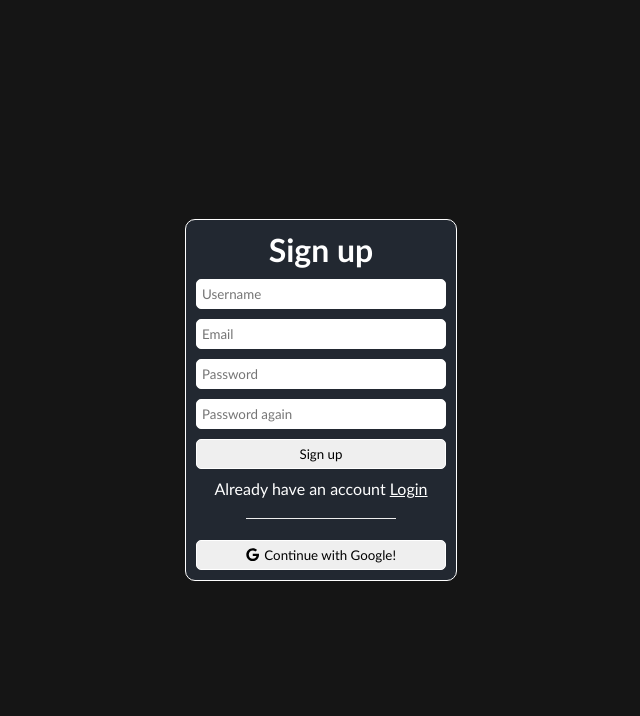
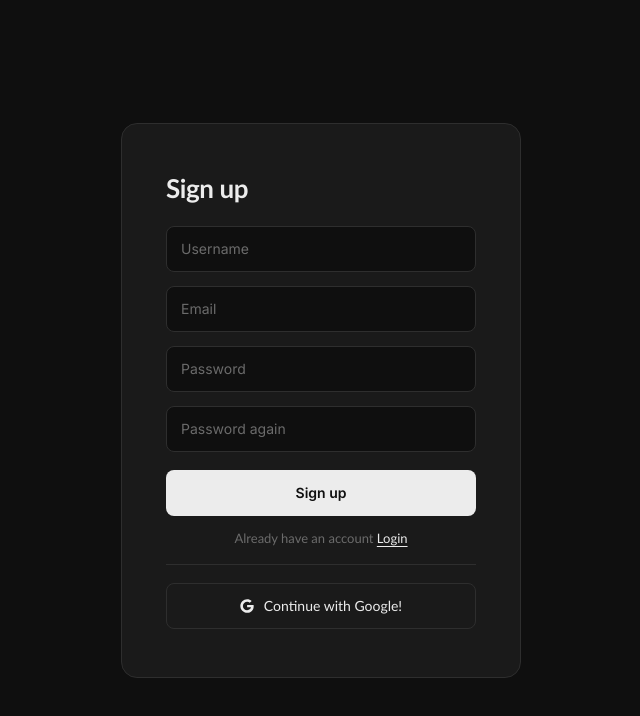
Before and after one commit to Laci5555/2026-Vizsgaremek-Frontend, a React (Vite) app: page /signup in a window 1280 px wide. Shown: the top 716 px of the page, without its empty margins (319-959 px from the left). Built offline with nearby package versions, Linux system fonts and the light colour scheme; no server answers.

Commit message:
login&signup_design

```diff
--- a/src/components/Login.css
+++ b/src/components/Login.css
@@ -1,52 +1,157 @@
-.login{
-    display: flex; align-items: center; justify-content: center;
-    width: 100vw; height: 100vh;
-    flex-direction: column;
+@import url('https://fonts.googleapis.com/css2?family=Inter:wght@400;500;600&display=swap');
+
+:root {
+  --bg:           #0f0f0f;
+  --surface:      #1a1a1a;
+  --border:       #2e2e2e;
+  --border-focus: #555;
+  --text:         #ececec;
+  --muted:        #6b6b6b;
+  --danger:       #ef4444;
 }
 
-.loginForm{
-    display: flex; flex-direction: column; gap: 10px;
-    align-items: center;
-    padding: 10px;
-    background-color: #222831;
-    border: 1px solid white; border-radius: 10px;
+/* ── Page ── */
+.login {
+  display: flex;
+  align-items: center;
+  justify-content: center;
+  width: 100vw;
+  height: 100vh;
+  flex-direction: column;
+  background: var(--bg);
+  font-family: 'Inter', sans-serif;
 }
 
-.loginForm input{
-    width: 250px;
-    height: 30px;
+/* ── Card ── */
+.loginForm {
+  display: flex;
+  flex-direction: column;
+  gap: 14px;
+  align-items: stretch;
+  width: 400px;
+  padding: 48px 44px;
+  background: var(--surface);
+  border: 1px solid var(--border);
+  border-radius: 16px;
+  animation: fadeUp 0.4s cubic-bezier(0.22, 1, 0.36, 1) both;
 }
 
-.loginForm input, .loginGoogle{
-    border-radius: 5px;
-    padding: 5px;
-    border: 1px solid white;
+@keyframes fadeUp {
+  from { opacity: 0; transform: translateY(14px); }
+  to   { opacity: 1; transform: translateY(0); }
 }
 
-
-.loginEmail{
-    width: 175px;
+/* ── Title ── */
+.loginForm h1 {
+  font-size: 26px;
+  font-weight: 600;
+  color: var(--text);
+  margin: 0 0 8px;
+  letter-spacing: -0.4px;
 }
 
-.separator{
-    margin: 10px 0px;
-    height: 2px; color: white;
-    width: 60%;
+/* ── Inputs ── */
+.loginForm input[type="email"],
+.loginForm input[type="password"] {
+  width: 100%;
+  height: 46px;
+  padding: 0 14px;
+  background: var(--bg);
+  border: 1px solid var(--border);
+  border-radius: 8px;
+  color: var(--text);
+  font-family: 'Inter', sans-serif;
+  font-size: 14px;
+  outline: none;
+  transition: border-color 0.15s;
+  box-sizing: border-box;
 }
 
-.loginGoogle{
-    display: flex; align-items: center; justify-content: center;
-    gap: 5px;
-    height: 30px;
-    width: 250px;
+.loginForm input[type="email"]:focus,
+.loginForm input[type="password"]:focus {
+  border-color: var(--border-focus);
 }
 
-.login .signupB{
-    color: white;
-    text-decoration: underline;
+.loginForm input::placeholder {
+  color: #6b6b6b;
 }
 
-.login .signupB:hover{
-    color: red;
-    cursor: pointer;
+/* ── Login button ── */
+.loginEmail {
+  width: 100%;
+  height: 46px;
+  margin-top: 4px;
+  background: var(--text);
+  border: none;
+  border-radius: 8px;
+  color: #0f0f0f;
+  font-family: 'Inter', sans-serif;
+  font-size: 14px;
+  font-weight: 600;
+  cursor: pointer;
+  transition: opacity 0.15s;
 }
+
+.loginEmail:hover  { opacity: 0.85; }
+.loginEmail:active { opacity: 1; }
+
+/* ── Signup text ── */
+.login span > p {
+  font-size: 13px;
+  color: var(--muted);
+  margin: 0;
+}
+
+.login .signupB {
+  color: var(--text);
+  text-decoration: underline;
+  text-underline-offset: 3px;
+  cursor: pointer;
+  transition: color 0.15s;
+}
+
+.login .signupB:hover { color: var(--danger); }
+
+/* ── Divider ── */
+.login .separator {
+    display: block;
+    border: none;
+    border-top: 1px solid var(--border);
+    margin: 4px 0;
+    width: 100%;
+}
+
+/* ── Google button ── */
+.loginGoogle {
+  display: flex;
+  align-items: center;
+  justify-content: center;
+  gap: 10px;
+  height: 46px;
+  width: 100%;
+  background: transparent;
+  border: 1px solid var(--border);
+  border-radius: 8px;
+  color: var(--text);
+  font-family: 'Inter', sans-serif;
+  font-size: 14px;
+  font-weight: 500;
+  cursor: pointer;
+  transition: border-color 0.15s, background 0.15s;
+  padding: 0;
+}
+
+.loginGoogle p { margin: 0; }
+
+.loginGoogle:hover {
+  border-color: var(--border-focus);
+  background: rgba(255, 255, 255, 0.04);
+}
+
+@media (max-width: 400px) {
+  .loginForm {
+    width: 100%;
+    padding: 48px 28px;
+    justify-content: center;
+  }
+}
--- a/src/components/Login.jsx
+++ b/src/components/Login.jsx
@@ -52,7 +52,7 @@ export default function Login({auth, userDataCollection}) {
             <input type="email" placeholder='Email' value={email} onChange={e=>setEmail(e.target.value)} required/>
             <input type="password" placeholder='Password' value={pass} onChange={e=>setPass(e.target.value)} required/>
             <input type="button" value="Login" className='loginEmail' onClick={()=>LoginWithEmail()}/>
-            <span style={{display:"flex",gap:"5px"}}><p>Don't have an account? <span className='signupB' onClick={()=>toSignup()}>Sign up</span></p></span>
+            <span style={{display:"flex",justifyContent:"center",gap:"5px"}}><p>Don't have an account? <span className='signupB' onClick={()=>toSignup()}>Sign up</span></p></span>
             <hr className='separator'/>
             <button className='loginGoogle' onClick={()=>LoginInWithGoogle()}><FaGoogle /> <p>Continue with Google!</p></button>
         </div>
--- a/src/components/Signup.css
+++ b/src/components/Signup.css
@@ -1,52 +1,156 @@
-.signup{
-    display: flex; align-items: center; justify-content: center;
-    width: 100vw; height: 100vh;
-    flex-direction: column;
+:root {
+  --bg:           #0f0f0f;
+  --surface:      #1a1a1a;
+  --border:       #2e2e2e;
+  --border-focus: #555;
+  --text:         #ececec;
+  --muted:        #6b6b6b;
+  --danger:       #ef4444;
 }
 
-.signupForm{
-    display: flex; flex-direction: column; gap: 10px;
-    align-items: center;
-    /* width: 350px; height: 400px; */
-    padding: 10px;
-    background-color: #222831;
-    border: 1px solid white; border-radius: 10px;
+/* ── Page ── */
+.signup {
+  display: flex;
+  align-items: center;
+  justify-content: center;
+  width: 100vw;
+  height: 100vh;
+  flex-direction: column;
+  background: var(--bg);
+  font-family: 'Inter', sans-serif;
 }
 
-.signupForm input{
-    width: 250px;
-    height: 30px;
+/* ── Card ── */
+.signupForm {
+  display: flex;
+  flex-direction: column;
+  gap: 14px;
+  align-items: stretch;
+  width: 400px;
+  padding: 48px 44px;
+  background: var(--surface);
+  border: 1px solid var(--border);
+  border-radius: 16px;
+  animation: fadeUp 0.4s cubic-bezier(0.22, 1, 0.36, 1) both;
 }
 
-.signupForm input, .signupGoogle{
-    border-radius: 5px;
-    padding: 5px;
-    border: 1px solid white;
+@keyframes fadeUp {
+  from { opacity: 0; transform: translateY(14px); }
+  to   { opacity: 1; transform: translateY(0); }
 }
 
-.signupEmail{
-    width: 175px;
+/* ── Title ── */
+.signupForm h1 {
+  font-size: 26px;
+  font-weight: 600;
+  color: var(--text);
+  margin: 0 0 8px;
+  letter-spacing: -0.4px;
 }
 
-.separator{
-    margin: 10px 0px;
-    height: 2px; color: white;
-    width: 60%;
+/* ── Inputs ── */
+.signupForm input[type="text"],
+.signupForm input[type="email"],
+.signupForm input[type="password"] {
+  width: 100%;
+  height: 46px;
+  padding: 0 14px;
+  background: var(--bg);
+  border: 1px solid var(--border);
+  border-radius: 8px;
+  color: var(--text);
+  font-family: 'Inter', sans-serif;
+  font-size: 14px;
+  outline: none;
+  transition: border-color 0.15s;
 }
 
-.signupGoogle{
-    display: flex; align-items: center; justify-content: center;
-    gap: 5px;
-    height: 30px;
-    width: 250px;
+.signupForm input[type="text"]:focus,
+.signupForm input[type="email"]:focus,
+.signupForm input[type="password"]:focus {
+  border-color: var(--border-focus);
 }
 
-.signup .logB{
-    color: white;
-    text-decoration: underline;
+.signupForm input::placeholder {
+  color: #6b6b6b;
 }
 
-.signup .logB:hover{
-    color: red;
-    cursor: pointer;
+/* ── Signup button ── */
+.signupEmail {
+  width: 100%;
+  height: 46px;
+  margin-top: 4px;
+  background: var(--text);
+  border: none;
+  border-radius: 8px;
+  color: #0f0f0f;
+  font-family: 'Inter', sans-serif;
+  font-size: 14px;
+  font-weight: 600;
+  cursor: pointer;
+  transition: opacity 0.15s;
 }
+
+.signupEmail:hover  { opacity: 0.85; }
+.signupEmail:active { opacity: 1; }
+
+/* ── Login text ── */
+.signup span > p {
+  font-size: 13px;
+  color: var(--muted);
+  margin: 0;
+}
+
+.signup .logB {
+  color: var(--text);
+  text-decoration: underline;
+  text-underline-offset: 3px;
+  cursor: pointer;
+  transition: color 0.15s;
+}
+
+.signup .logB:hover { color: var(--danger); }
+
+/* ── Divider ── */
+.separator {
+  border: none;
+  border-top: 1px solid var(--border);
+  margin: 4px 0;
+  width: 100%;
+}
+
+/* ── Google button ── */
+.signupGoogle {
+  display: flex;
+  align-items: center;
+  justify-content: center;
+  gap: 10px;
+  height: 46px;
+  width: 100%;
+  background: transparent;
+  border: 1px solid var(--border);
+  border-radius: 8px;
+  color: var(--text);
+  font-family: 'Inter', sans-serif;
+  font-size: 14px;
+  font-weight: 500;
+  cursor: pointer;
+  transition: border-color 0.15s, background 0.15s;
+  padding: 0;
+}
+
+.signupGoogle p { margin: 0; }
+
+.signupGoogle:hover {
+  border-color: var(--border-focus);
+  background: rgba(255, 255, 255, 0.04);
+}
+
+/* ── Responsive ── */
+@media (max-width: 400px) {
+  .signupForm {
+    width: 100%;
+    padding: 48px 28px;
+    justify-content: center;
+  }
+}
--- a/src/components/Signup.jsx
+++ b/src/components/Signup.jsx
@@ -60,7 +60,7 @@ export default function Signup({auth, userDataCollection}) {
             <input type="password" placeholder='Password' value={pass} onChange={e=>setPass(e.target.value)} required/>
             <input type="password" placeholder='Password again' value={spass} onChange={e=>setSpass(e.target.value)} required/>
             <input type="button" value="Sign up" className='signupEmail' onClick={()=>SignUpWithEmailandPass()}/>
-            <span style={{display:"flex",gap:"5px"}}><p>Already have an account <span className='logB' onClick={()=>toLogin()}>Login</span></p></span>
+            <span style={{display:"flex",justifyContent:"center",gap:"5px"}}><p>Already have an account <span className='logB' onClick={()=>toLogin()}>Login</span></p></span>
             <hr className='separator'/>
             <button className='signupGoogle' onClick={()=>LoginInWithGoogle()}><FaGoogle /> <p>Continue with Google!</p></button>
         </div>
```
